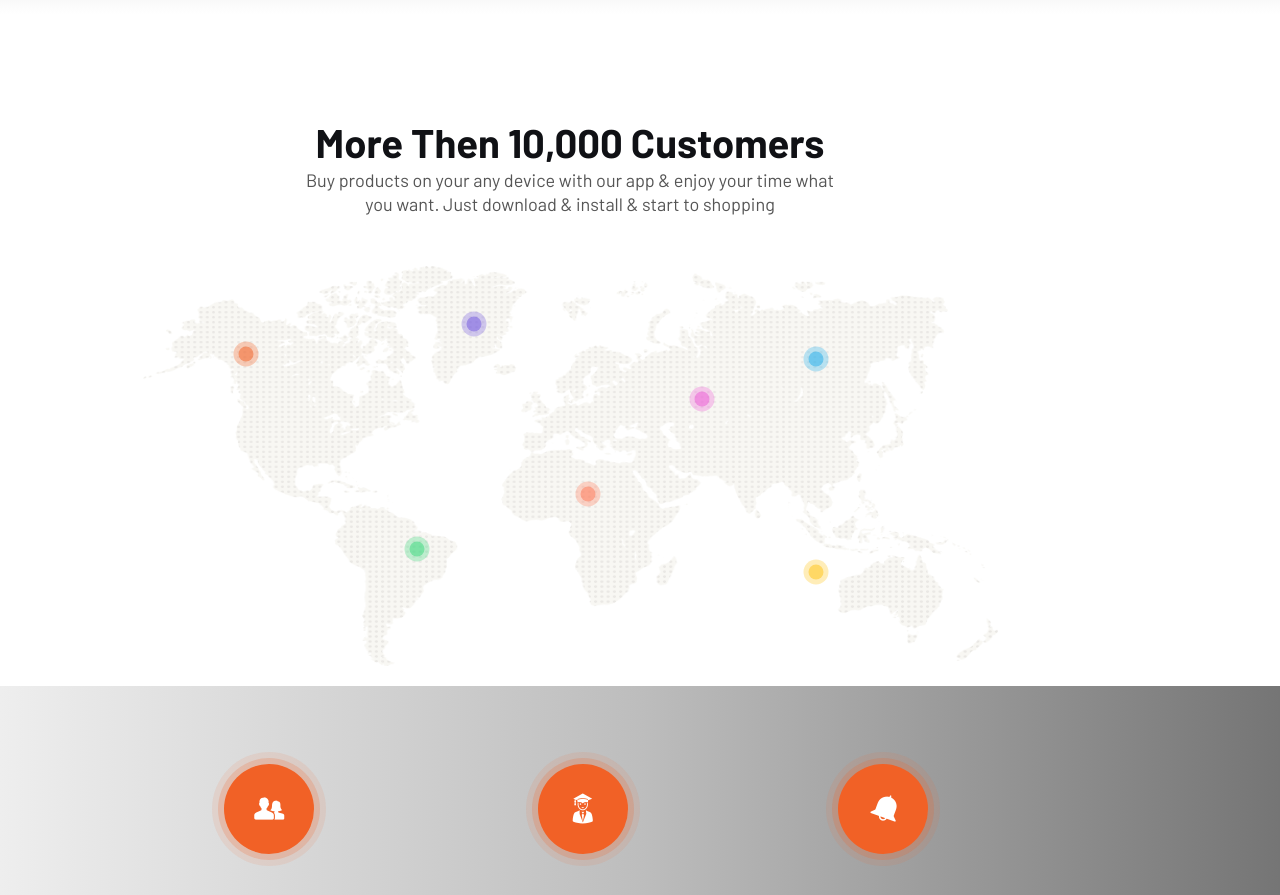
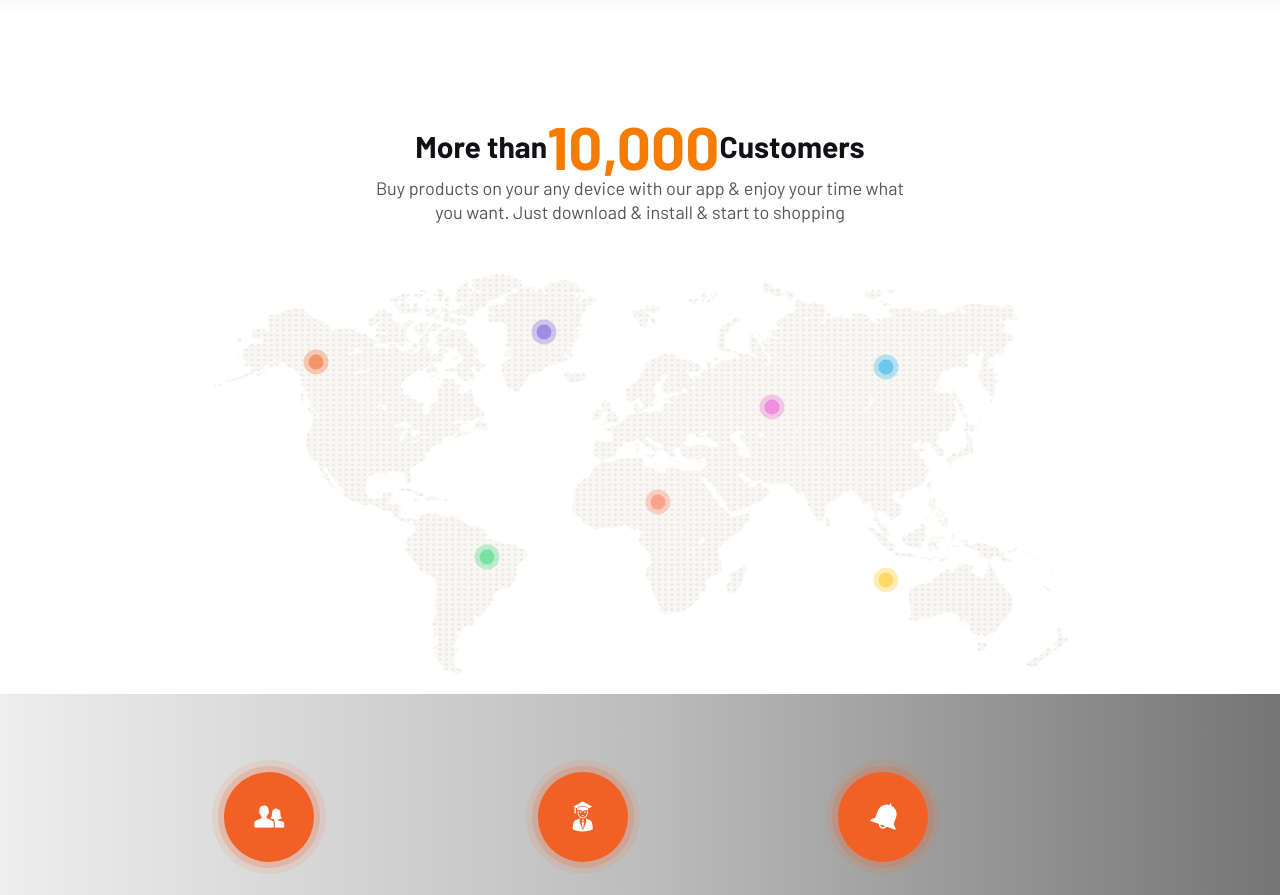
Before and after one commit to iwai-0310/Ecom-React, a React (Vite) app: page / in a window 1280 px wide. Shown: the part 3077-3972 px from the top of the page. Built offline with nearby package versions, Linux system fonts and the light colour scheme; no server answers.

Commit message:
make the home world map appear in the center of screen

```diff
--- a/src/pages/home/Locationspread.jsx
+++ b/src/pages/home/Locationspread.jsx
@@ -1,6 +1,12 @@
 import React from "react";
 import { Link } from "react-router-dom";
-const title = "More Then 10,000 Customers";
+// const title = "More Then 10,000 Customers";
+const title = (
+  <h3 className="font-bold flex items-center justify-center">
+    More than <span className="text-orange-700 text-6xl  ">10,000</span>{" "}
+    Customers
+  </h3>
+);
 
 const desc =
   "Buy products on your any device with our app & enjoy your time what you want. Just download & install & start to shopping";
@@ -45,15 +51,15 @@ const clientsList = [
 
 const Locationspread = () => {
   return (
-    <div className="clients-section style-2 py-5">
-      <div className="container">
+    <div className="clients-section style-2 py-5 flex justify-center ">
+      <div className="container ">
         <div className="section-header text-center">
           <h2 className="title">{title}</h2>
           <p>{desc}</p>
         </div>
 
         {/* main content */}
-        <div className="section-wrapper">
+        <div className="section-wrapper ">
           <div className="clients">
             {clientsList.map((val, i) => (
               <div key={i} className="client-list">
```
